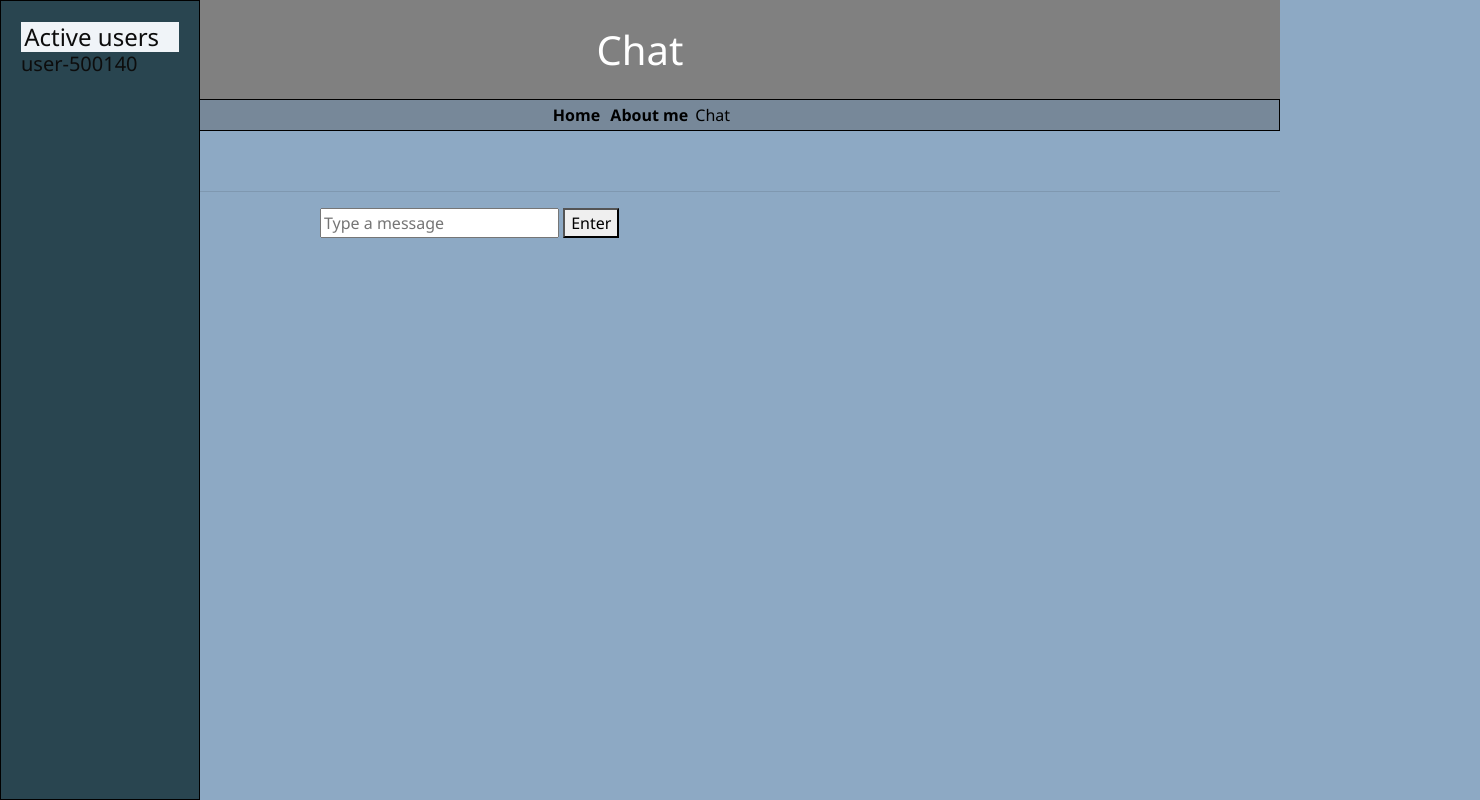
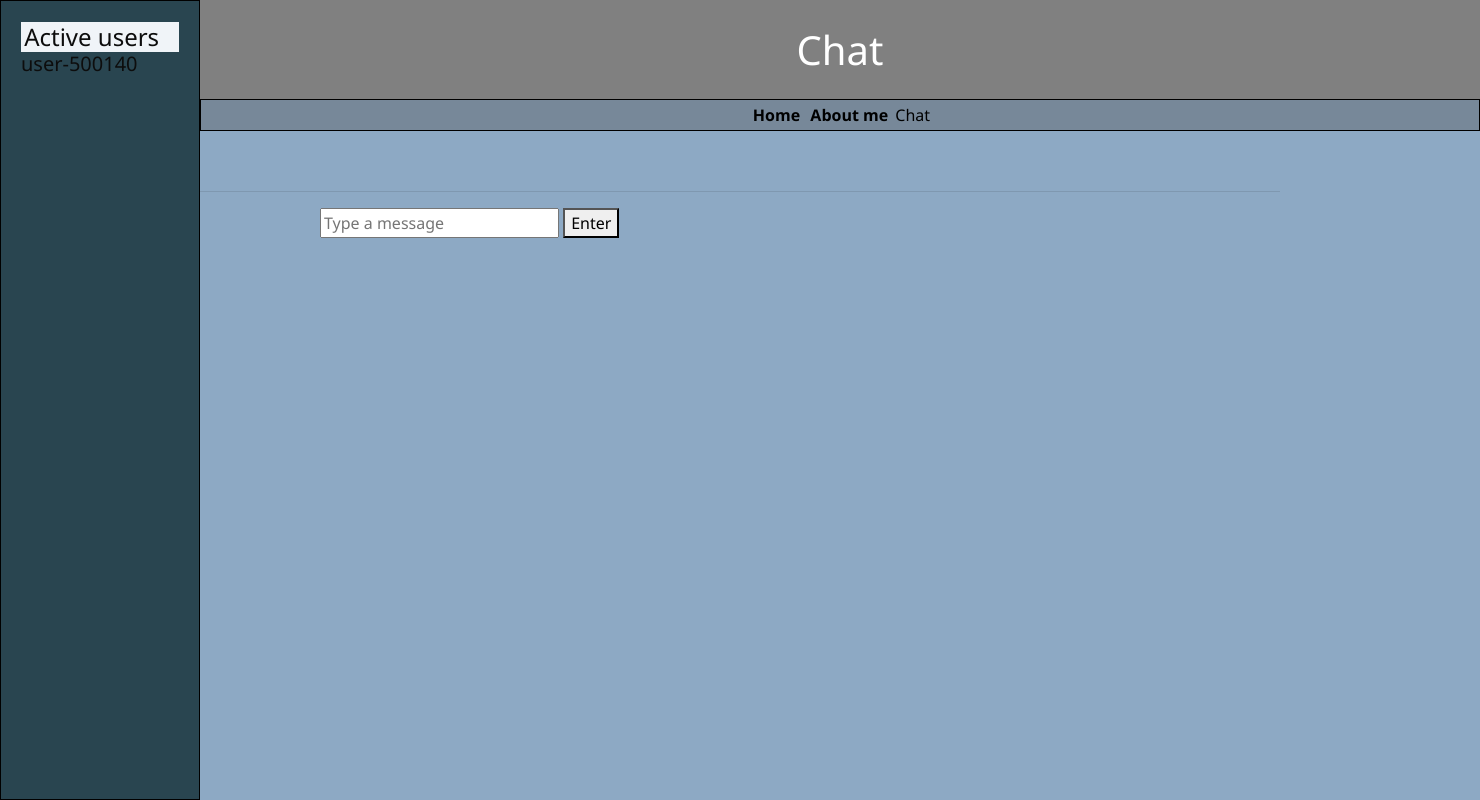
Before and after one commit to alanfoxman/CA2, a website: page public/chat.html in a window 1280 px wide. Shown: the whole page, 1480 px wide, since content can reach past the window. Drawn offline with nearby package versions, Linux system fonts and the light colour scheme; no server answers.

Commit message:
changed headings and nav to width 100% added chat_header class to respond to the side nav fixed responsiveness issue with header

```diff
--- a/public/chat.html
+++ b/public/chat.html
@@ -12,9 +12,10 @@
 </head>
 <body>
 
-    <h1>Chat</h1>
 
-    <nav id="nav">
+    <h1 class="chat_header">Chat</h1>
+
+    <nav id="nav" class="chat_header">
         <a href="index.html">Home</a>
         <a href="aboutme.html">About me </a>
         Chat
@@ -31,7 +32,7 @@
 
     <br>
     <hr>
-    <div class="content container">
+    <div class="content container container-fluid">
         <div class="messages__history"></div>
         <div class="fallback"></div>
         <div class="inbox__messages">
--- a/public/css/demo.css
+++ b/public/css/demo.css
@@ -32,6 +32,7 @@ h1, h2, h4 {
     margin-bottom: 0;
     padding: 0.5%;
     background-color: #F0F4F8;
+    width: 100%;
 }
 
 
@@ -45,7 +46,6 @@ h1 {
 
 h2, h4 {
     margin-top: 2.5%;
-    width: 100%;
     padding: 0.2%;
     padding-left: 2%;
     text-align: left;
@@ -64,7 +64,8 @@ h4 {
     padding: 0;
     background-color: lightslategrey;
     text-align: center;
-    color: black
+    color: black;
+    width: 100%;
 }
 
 #nav a {
@@ -88,6 +89,15 @@ h4 {
     border: 1px solid black;
     overflow-x: hidden;
 }
+
+.chat_header {
+    margin-left: 200px;
+}
+
+#nav.chat_header {
+    margin: 0 0 20px 200px;
+}
+
 
 /*make the active user text inherit style from container*/
 
@@ -133,6 +143,7 @@ h4 {
 }
 
 
+
 @media (max-width: 768px) {
 
     .content {
@@ -140,9 +151,18 @@ h4 {
 
     }
 
+
     .sidenav {
         width: 100%;
         position: relative;
     }
 
+    .chat_header {
+        margin-left: 0
+    }
+
+    #nav.chat_header {
+        margin: 0 0 20px 0;
+    }
+
 }
```
